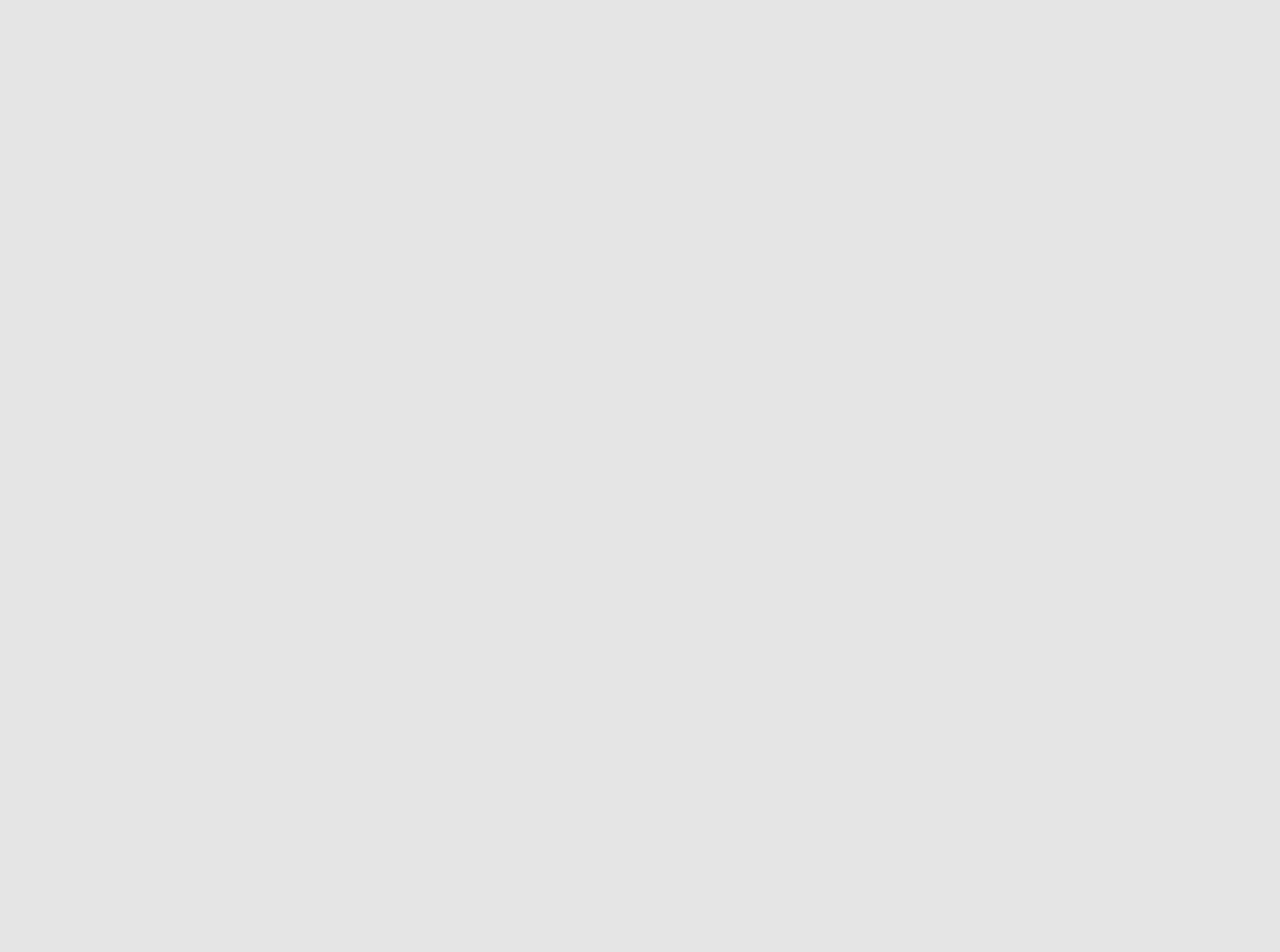
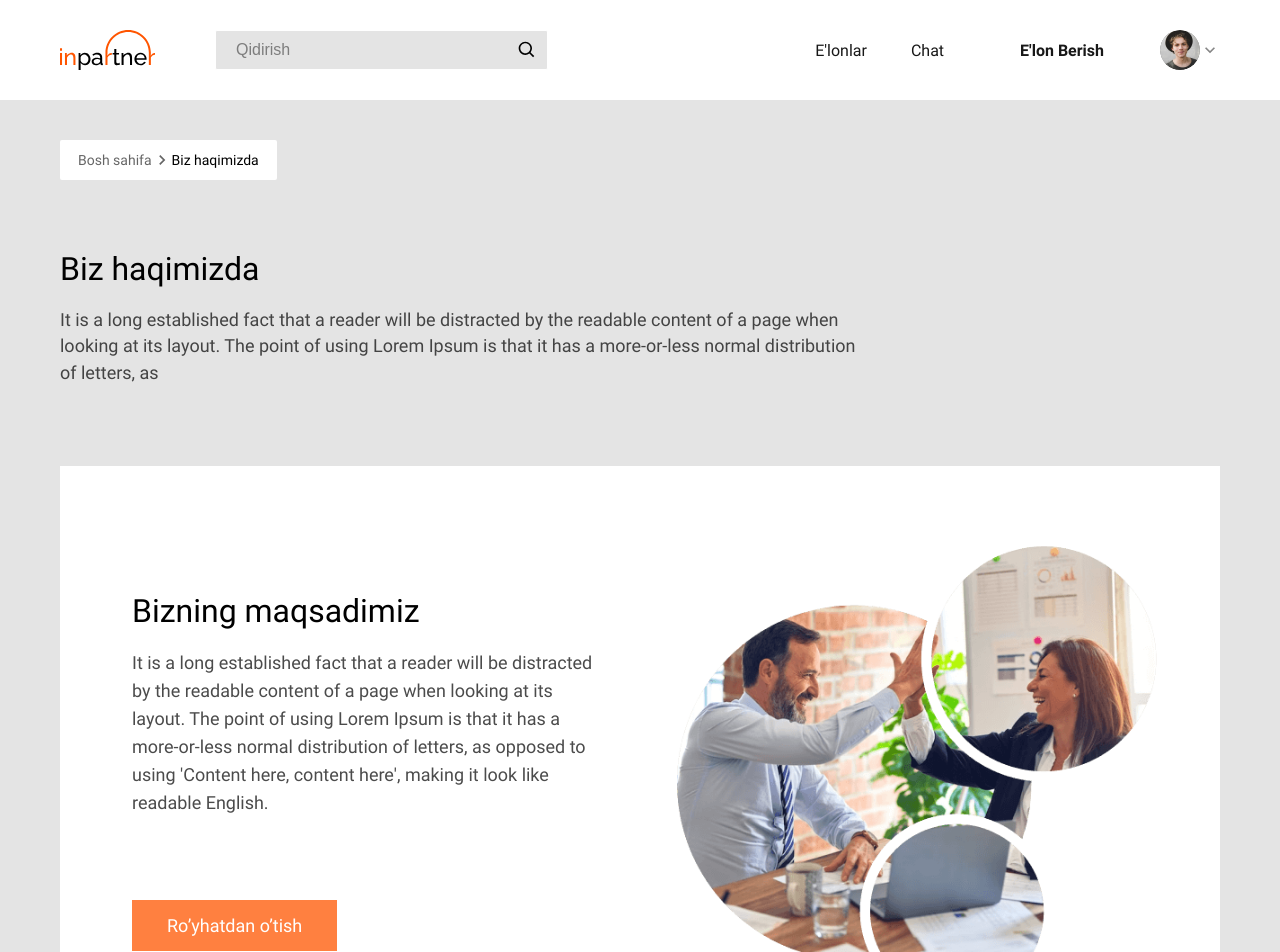
Before and after one commit to MZayniddin/Ish-bor, a React (Create React App) app: page /about in a window 1280 px wide. Before the commit this address had no page. Shown: the top 952 px of the page. Before the commit the page ends 800 px from the top, so only its background shows below. Built offline with nearby package versions, Linux system fonts and the light colour scheme.

Commit message:
about us desktop finished

```diff
--- /dev/null
+++ b/src/Pages/AboutUs/About.jsx
@@ -0,0 +1,9 @@
+import { AboutUs, Layout } from '../../components'
+
+export default function About() {
+  return (
+    <Layout>
+      <AboutUs />
+    </Layout>
+  )
+}
--- a/src/Pages/index.js
+++ b/src/Pages/index.js
@@ -1,5 +1,9 @@
+import About from "./AboutUs/About";
+import Chat from "./Chat/Chat";
 import Home from "./Home/Home";
 
 export {
-  Home
+  Home,
+  Chat,
+  About
 }
--- a/src/Routes/index.jsx
+++ b/src/Routes/index.jsx
@@ -1,12 +1,12 @@
 import { Route, Routes } from 'react-router-dom';
-import { Home } from '../Pages';
-import Chat from '../Pages/Chat/Chat';
+import { Home, Chat, About } from '../Pages';
 
 export default function RoutesWrapper() {
   return (
     <Routes>
       <Route path="/" element={<Home />} />
       <Route path="/chat" element={<Chat />} />
+      <Route path="/about" element={<About />} />
     </Routes>
   )
 }
--- /dev/null
+++ b/src/components/AboutUs/About.scss
@@ -0,0 +1,83 @@
+@import "../../middlewares/index";
+
+.about {
+
+  &-urlBox {
+    margin: 40px 0 72px;
+    padding: 10px 18px;
+    display: inline-flex;
+    align-items: center;
+    background-color: var(--primary-light-color);
+    border-radius: 2px;
+
+    &>span {
+      opacity: 0.6;
+      @include fontStyles(400, 14px, 16px, var(--primary-black-color));
+    }
+
+    &-arrowIcon {
+      width: 20px;
+      height: 20px;
+      opacity: 0.6;
+    }
+
+    &>span:last-child {
+      opacity: 1;
+    }
+  }
+
+  &-us {
+    max-width: 800px;
+    margin-bottom: 80px;
+
+    &>h1 {
+      margin-bottom: 20px;
+      @include fontStyles(400, 32px, 110.8%, var(--primary-black-color));
+    }
+
+    &>p {
+      @include fontStyles(400, 18px, 146.8%, var(--primary-black-color));
+      opacity: 0.7;
+    }
+  }
+
+  &-ourGoal {
+    margin-bottom: 54px;
+    padding: 50px 47px 50px 72px;
+    background-color: var(--primary-light-color);
+    display: flex;
+    align-items: center;
+    gap: 75px;
+    min-height: 567px;
+
+    &-main {
+      width: 100%;
+      max-width: 470px;
+
+      &>h2 {
+        margin-bottom: 20px;
+        @include fontStyles(400, 32px, 110.8%, var(--primary-black-color));
+      }
+
+      &>p {
+        margin-bottom: 96px;
+        @include fontStyles(400, 18px, 155.3%, var(--primary-black-color));
+        opacity: 0.7;
+      }
+
+      &>a {
+        padding: 15px 35px;
+        @include fontStyles(400, 18px, 146.8%, var(--primary-light-color));
+        background-color: var(--primary-orange-color);
+      }
+    }
+
+    &-img-wrapper {
+      &>img {
+        width: 495px;
+        height: 497px;
+        object-fit: contain;
+      }
+    }
+  }
+}
--- /dev/null
+++ b/src/components/AboutUs/AboutUs.jsx
@@ -0,0 +1,34 @@
+import "./About.scss";
+import heroImg from '../../assets/images/hero-image.jpg';
+import { MdOutlineKeyboardArrowRight } from 'react-icons/md';
+import { Link } from "react-router-dom";
+
+
+export default function AboutUs() {
+
+  return (
+    <div className="about">
+      <div className="container">
+        <div className="about-urlBox">
+          <span>Bosh sahifa</span>
+          <MdOutlineKeyboardArrowRight className="about-urlBox-arrowIcon" />
+          <span>Biz haqimizda</span>
+        </div>
+        <div className="about-us">
+          <h1>Biz haqimizda</h1>
+          <p>It is a long established fact that a reader will be distracted by the readable content of a page when looking at its layout. The point of using Lorem Ipsum is that it has a more-or-less normal distribution of letters, as </p>
+        </div>
+        <div className="about-ourGoal">
+          <div className="about-ourGoal-main">
+            <h2>Bizning maqsadimiz</h2>
+            <p>It is a long established fact that a reader will be distracted by the readable content of a page when looking at its layout. The point of using Lorem Ipsum is that it has a more-or-less normal distribution of letters, as opposed to using 'Content here, content here', making it look like readable English.</p>
+            <Link to="/registration">Ro’yhatdan o’tish</Link>
+          </div>
+          <div className="about-ourGoal-img-wrapper">
+            <img src={heroImg} alt="error" />
+          </div>
+        </div>
+      </div>
+    </div >
+  )
+}
--- a/src/components/Main/Main.jsx
+++ b/src/components/Main/Main.jsx
@@ -21,7 +21,7 @@ export default function Main() {
           <div className="main__hero__main">
             <h1>Assalomu Alaykum</h1>
             <p>Siz bu yerda ish berishingiz va ish olishingiz mumkun</p>
-            <Link to="/">Ko'proq bilish</Link>
+            <Link to="/about">Ko'proq bilish</Link>
           </div>
           <div className="main__hero__img-wrapper">
             <img src={heroImg} alt="" />
--- a/src/components/index.js
+++ b/src/components/index.js
@@ -3,11 +3,13 @@ import HeaderBottom from "./Header-Bottom/Header-Bottom";
 import Layout from "./Layout";
 import Main from "./Main/Main";
 import Header from "./Header/Header";
+import AboutUs from "./AboutUs/AboutUs";
 
 export {
   Layout,
   Header,
   HeaderBottom,
   Main,
-  ChatPage
+  ChatPage,
+  AboutUs
 }
```
